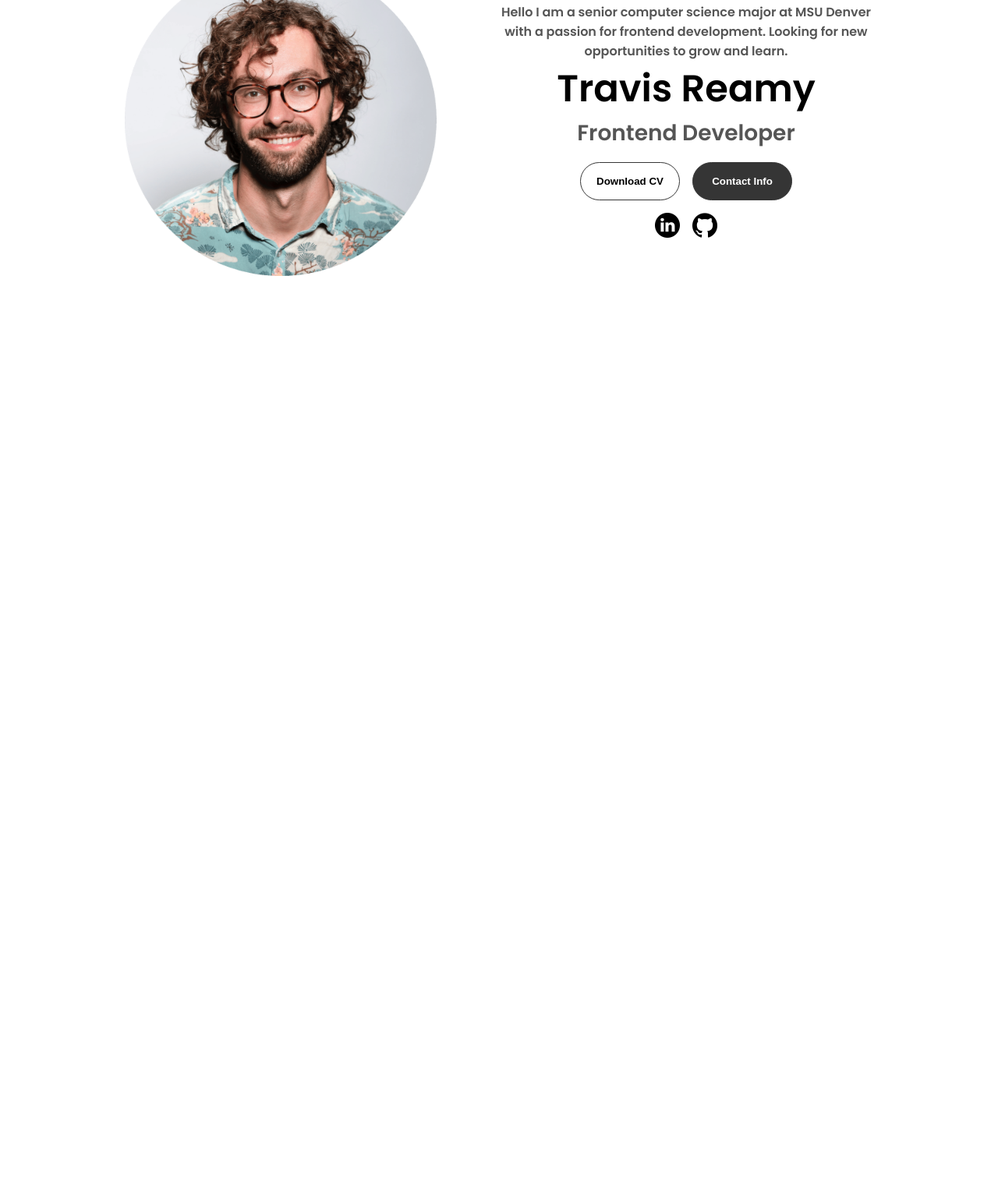
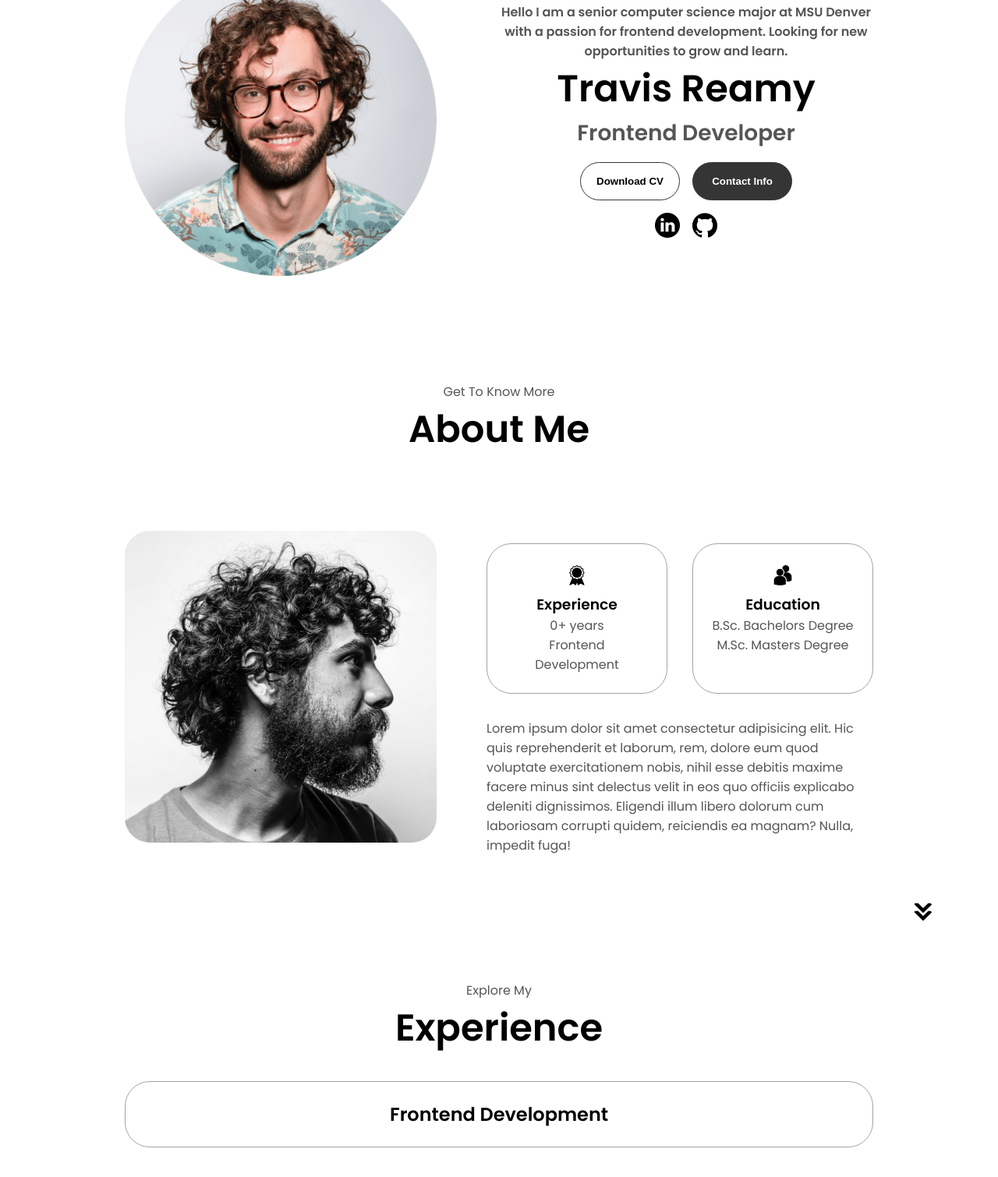
Before and after one commit to treamy1/travis_html-css-js-portfolio-tutorial-2, a plain HTML site: page index.html in a window 1280 px wide. Shown: the part 318-1828 px from the top of the page at 78% size. Before the commit the page ends 800 px from the top, so only its background shows below. Drawn offline with Linux system fonts and the light colour scheme.

Commit message:
Started experience section

```diff
--- a/index.html
+++ b/index.html
@@ -52,6 +52,69 @@
             <img src="./assets/github.png" alt="My Github profile" class="icon" onclick="location.href='https://github.com/treamy1'">
         </div>
     </section>
+    <section id="about">
+      <p class="section__text__p1">Get To Know More</p>
+      <h1 class="title">About Me</h1>
+      <div class="section-container">
+        <div class="section__pic-container">
+          <img
+            src="./assets/about-pic.png"
+            alt="Profile picture"
+            class="about-pic"
+          />
+        </div>
+        <div class="about-details-container">
+          <div class="about-containers">
+            <div class="details-container">
+              <img
+                src="./assets/experience.png"
+                alt="Experience icon"
+                class="icon"
+              />
+              <h3>Experience</h3>
+              <p>0+ years <br />Frontend Development</p>
+            </div>
+            <div class="details-container">
+              <img
+                src="./assets/education.png"
+                alt="Education icon"
+                class="icon"
+              />
+              <h3>Education</h3>
+              <p>B.Sc. Bachelors Degree<br />M.Sc. Masters Degree</p>
+            </div>
+          </div>
+          <div class="text-container">
+            <p>
+              Lorem ipsum dolor sit amet consectetur adipisicing elit. Hic quis
+              reprehenderit et laborum, rem, dolore eum quod voluptate
+              exercitationem nobis, nihil esse debitis maxime facere minus sint
+              delectus velit in eos quo officiis explicabo deleniti dignissimos.
+              Eligendi illum libero dolorum cum laboriosam corrupti quidem,
+              reiciendis ea magnam? Nulla, impedit fuga!
+            </p>
+          </div>
+        </div>
+      </div>
+      <img
+        src="./assets/arrow.png"
+        alt="Arrow icon"
+        class="icon arrow"
+        onclick="location.href='./#experience'"
+      />
+    </section>
+    <section id="experience">
+      <p class="section__text__p1">Explore My</p>
+      <h1 class="title">Experience</h1>
+      <div class="experience-details-container">
+        <div class="about-containers">
+          <div class="details-container">
+            <h2 class="experience-sub-title">Frontend Development</h2>
+            <div class="article-container"></div>
+          </div>
+      </div>
+
+    </section>
     <script src="script.js"></script>
 </body>
 
--- a/style.css
+++ b/style.css
@@ -277,3 +277,58 @@ section {
 .btn-container{
   gap: 1rem;
 }
+
+/* ABOUT SECTION */
+
+#about {
+  position: relative;
+}
+
+.about-containers {
+  gap: 2rem;
+  margin-bottom: 2rem;
+  margin-top: 2rem;
+}
+
+.about-details-container {
+  justify-content: center;
+  flex-direction: column;
+}
+
+.about-containers,
+.about-details-container {
+  display: flex;
+}
+
+.about-pic {
+  border-radius: 2rem;
+}
+
+.arrow {
+  position: absolute;
+  right: -5rem;
+  bottom: 2.5rem;
+}
+
+.details-container {
+  padding: 1.5rem;
+  flex: 1;
+  background: white;
+  border-radius: 2rem;
+  border: rgb(53, 53, 53) 0.1rem solid;
+  border-color: rgb(163, 163, 163);
+  text-align: center;
+}
+
+.section-container {
+  gap: 4rem;
+  height: 80%;
+}
+
+.section__pic-container {
+  height: 400px;
+  width: 400px;
+  margin: auto 0;
+}
+
+/* EXPERIENCE */
```
Lines whose indentation alone changed are shown as unchanged.
